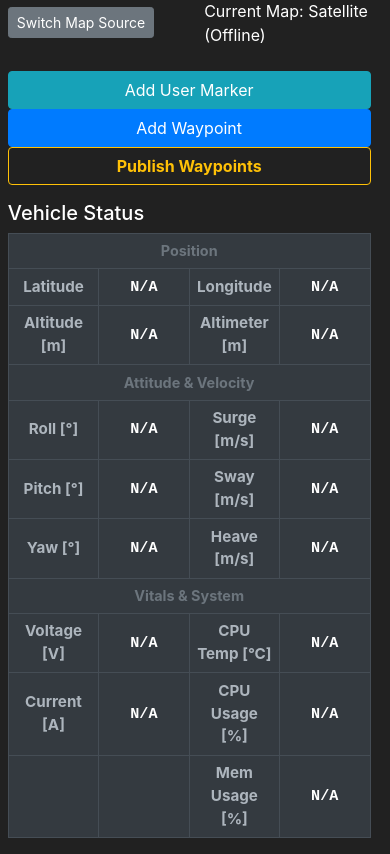
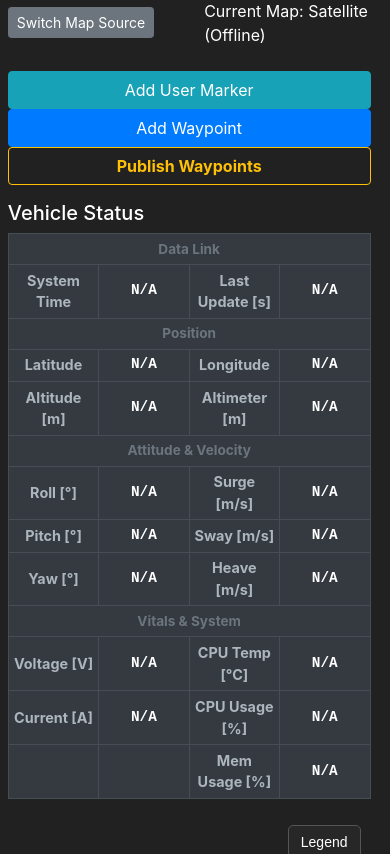
Before and after one commit to GSO-soslab/mvp_gui_2, a Python web app: template mvp_gui/templates/map.html in a window 390 px wide. Shown: the part 404-1258 px from the top of the page. Run offline with Jinja, Linux system fonts and the light colour scheme; the template is opened without the code that fills it: most values are stand-ins (such as "Sample title", 1, 10 or a date in 2020); some libraries are stand-ins or nearby versions.

Commit message:
system time and time since last update

```diff
--- a/config/mvp_gui_params.yaml
+++ b/config/mvp_gui_params.yaml
@@ -33,6 +33,9 @@
       mem_usage:
         yellow: 75.0 # percent, higher is worse
         red: 90.0    # percent, higher is worse
+      time_since_update:
+        yellow: 60.0 # seconds
+        red: 180.0   # seconds
 
 ros_interface_node:
   ros__parameters:
--- a/mvp_gui/nodes/flask_node.py
+++ b/mvp_gui/nodes/flask_node.py
@@ -34,6 +34,7 @@
                 ('cpu_temp.yellow', 55.0), ('cpu_temp.red', 65.0),
                 ('cpu_usage.yellow', 75.0), ('cpu_usage.red', 90.0),
                 ('mem_usage.yellow', 75.0), ('mem_usage.red', 90.0),
+                ('time_since_update.yellow', 60.0), ('time_since_update.red', 180.0),
             ]
         )
         param_keys = [
@@ -41,6 +42,7 @@
             'voltage.yellow', 'voltage.red', 'current.yellow', 'current.red',
             'cpu_temp.yellow', 'cpu_temp.red', 'cpu_usage.yellow', 'cpu_usage.red',
             'mem_usage.yellow', 'mem_usage.red',
+            'time_since_update.yellow', 'time_since_update.red',
         ]
         params = self.get_parameters([f'status_thresholds.{key}' for key in param_keys])
 
--- a/mvp_gui/nodes/ros_interface_node.py
+++ b/mvp_gui/nodes/ros_interface_node.py
@@ -285,9 +285,14 @@
     def synchronized_pose_callback(self, odom_msg, geo_pose_msg):
         if not self.sio.connected:
             return
+
+        # Extract header timestamp (seconds since epoch)
+        header_timestamp = odom_msg.header.stamp.sec + odom_msg.header.stamp.nanosec / 1e9
+
         q = geo_pose_msg.pose.orientation
         euler = euler_from_quaternion([q.x, q.y, q.z, q.w])
         pose_data = {
+            "header_timestamp": header_timestamp,
             "lat": geo_pose_msg.pose.position.latitude, "lon": geo_pose_msg.pose.position.longitude, "alt": geo_pose_msg.pose.position.altitude,
             "roll": np.rad2deg(euler[0]), "pitch": np.rad2deg(euler[1]), "yaw": np.rad2deg(euler[2]),
             "x": odom_msg.pose.pose.position.x, "y": odom_msg.pose.pose.position.y, "z": odom_msg.pose.pose.position.z,
--- a/mvp_gui/templates/base.html
+++ b/mvp_gui/templates/base.html
@@ -1,3 +1,4 @@
+{# mvp_gui/templates/base.html #}
 <!doctype html>
 <html lang="en">
 
@@ -62,6 +63,58 @@
                 }
             }
         });
+
+        // --- GLOBAL TIME SINCE UPDATE ---
+        const GLOBAL_THRESHOLDS = JSON.parse('{{ status_thresholds_json|safe }}');
+
+        // This handler updates the timestamp of the last received vehicle pose message.
+        // The timestamp is from the ROS message header, representing the data's actual age.
+        socket.on('vehicle_pose_update', (data) => {
+            if (data && data.header_timestamp) {
+                // The timestamp from ROS is in seconds since epoch. Store it.
+                sessionStorage.setItem('lastMessageRosTimestamp', data.header_timestamp);
+            }
+        });
+
+        // Update display elements every second
+        setInterval(function () {
+            // Use the ROS timestamp stored in session storage
+            const lastRosTimestamp = sessionStorage.getItem('lastMessageRosTimestamp');
+            const timeSinceUpdateElements = document.querySelectorAll('.time-since-update-display');
+
+            if (!lastRosTimestamp || timeSinceUpdateElements.length === 0) {
+                // If there's no stored time or no elements to update, do nothing.
+                return;
+            }
+
+            // lastRosTimestamp is in seconds since epoch. Date.now() is in milliseconds.
+            const timeSinceUpdate = (Date.now() / 1000) - parseFloat(lastRosTimestamp);
+            const timeThresholds = GLOBAL_THRESHOLDS.time_since_update;
+
+            let displayText;
+            if (timeSinceUpdate < 2) {
+                displayText = '&lt; 2 s'; // Use HTML entity
+            } else {
+                displayText = timeSinceUpdate.toFixed(0);
+            }
+
+            let colorClass = 'color-normal';
+            if (timeThresholds) {
+                if (timeSinceUpdate >= timeThresholds.red) {
+                    colorClass = 'color-red';
+                } else if (timeSinceUpdate >= timeThresholds.yellow) {
+                    colorClass = 'color-yellow';
+                }
+            }
+
+            timeSinceUpdateElements.forEach(el => {
+                el.innerHTML = displayText;
+                // Carefully manage classes to avoid removing essential styling
+                el.classList.remove('color-normal', 'color-yellow', 'color-red');
+                el.classList.add(colorClass);
+            });
+
+        }, 1000); // Update once per second
     </script>
 
     <style>
--- a/mvp_gui/templates/map_page/states_table.html
+++ b/mvp_gui/templates/map_page/states_table.html
@@ -1,3 +1,4 @@
+{# mvp_gui/templates/map_page/states_table.html #}
 <table class="table table-hover table-dark mb-2">
     <thead>
         <tr>
@@ -68,14 +69,14 @@
 <h5 class="mb-2">Vehicle Status</h5>
 <style>
     .status-table-compact {
-        font-size: 0.95rem;
+        font-size: 0.9rem;
         table-layout: fixed;
         /* Helps with consistent column widths */
     }
 
     .status-table-compact th,
     .status-table-compact td {
-        padding: 0.4rem;
+        padding: 0.3rem;
         vertical-align: middle;
         overflow: hidden;
         text-overflow: ellipsis;
@@ -83,7 +84,7 @@
 
     .status-group-header {
         padding: 0rem;
-        font-size: 0.9rem;
+        font-size: 0.85rem;
         text-align: center;
         font-weight: bold;
         color: #6c757d;
@@ -99,7 +100,7 @@
     .status-value {
         font-family: 'Courier New', Courier, monospace;
         font-weight: bold;
-        font-size: 0.95rem;
+        font-size: 0.9rem;
         text-align: center;
     }
 
@@ -127,6 +128,17 @@
 <div class="table-responsive">
     <table class="table table-dark table-bordered status-table-compact mb-2">
         <tbody>
+            <!-- Data Link Group -->
+            <tr>
+                <td colspan="4" class="status-group-header">Data Link</td>
+            </tr>
+            <tr>
+                <td class="status-label">System Time</td>
+                <td class="status-value" id="status-system-time">N/A</td>
+                <td class="status-label">Last Update [s]</td>
+                <td class="status-value time-since-update-display">N/A</td>
+            </tr>
+
             <!-- Position Group -->
             <tr>
                 <td colspan="4" class="status-group-header">Position</td>
@@ -327,6 +339,16 @@
         });
 
         socket.on('vehicle_pose_update', function (data) {
+            // The global script in base.html now handles resetting the timer.
+
+            if (data.header_timestamp) {
+                const sysTimeEl = document.getElementById('status-system-time');
+                if (sysTimeEl) {
+                    const updateTime = new Date(data.header_timestamp * 1000);
+                    sysTimeEl.textContent = updateTime.toLocaleTimeString('en-US', { hour12: false });
+                }
+            }
+
             updateStatusElement('status-lat', data.lat, 6);
             updateStatusElement('status-lon', data.lon, 6);
             updateStatusElement('status-alt', data.alt, 2);
```
Also changed, not shown: mvp_gui/events.py (+5 -5 lines), mvp_gui/templates/vehicle_status_page/vehicle_status_table.html (+34 -4 lines).
